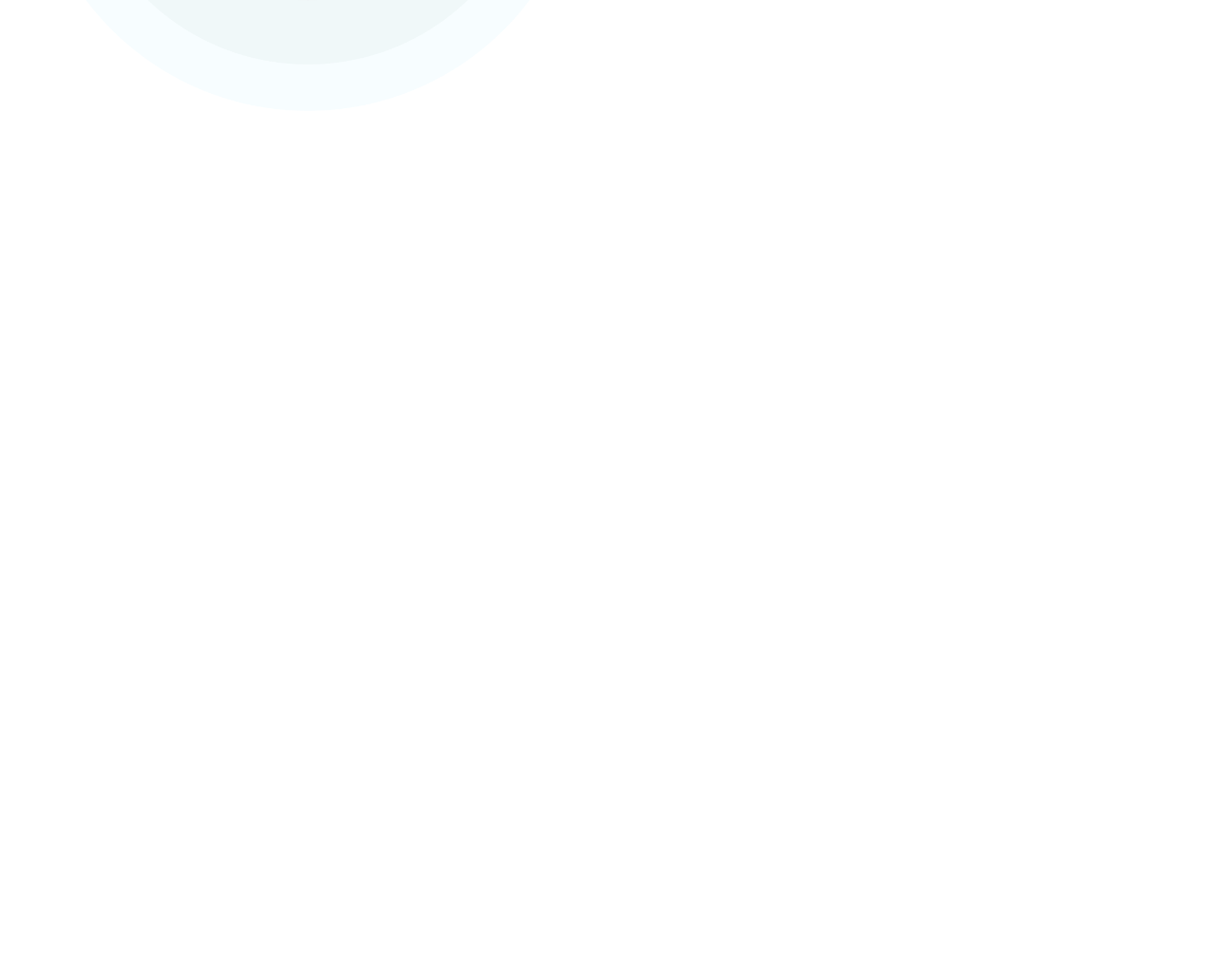
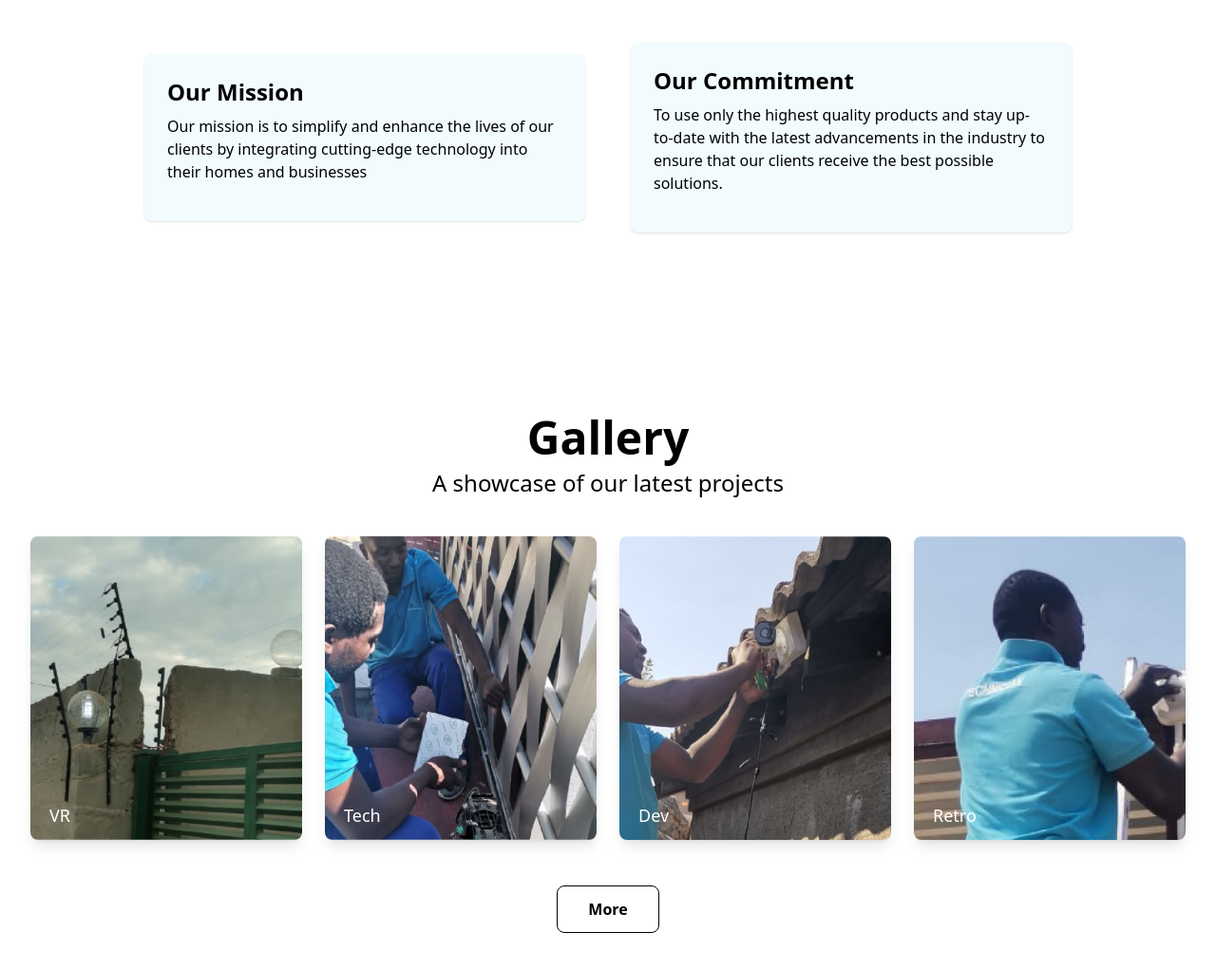
Before and after one commit to Thap310/Crefs-Tech, a website: page index.html in a window 1280 px wide. Shown: the part 3879-4900 px from the top of the page at 95% size. Before the commit the page ends 4092 px from the top, so only its background shows below. Drawn offline with Linux system fonts and the light colour scheme.

```diff
--- a/index.html
+++ b/index.html
@@ -384,17 +384,15 @@
 
         <!-- About -->
         <section id="feature" class="py-16 sm:py-20  lg:py-24 px-4 md:px-8">
-
-            <div class="mx-auto max-w-screen-xl">
+            <div class="mx-auto max-w-screen-lg">
                 <div class="grid gap-8 md:grid-cols-2 lg:gap-12 items-center  ">
-
                     <div>
-                        <div class="h-64 overflow-hidden rounded-lg bg-gray-100 h-auto">
+                        <div class="overflow-hidden rounded-lg bg-gray-100 h-auto lg:h-2/3">
                             <img src="./img/logo-ripples@4x.png" loading="lazy" alt="Photo by Martin Sanchez"
                                 class="h-full w-full object-cover object-center" />
                         </div>
                     </div>
-                    <div class="md:pt-8 lg:order-last ">
+                    <div class="md:pt-8 ">
                         <h1
                             class="mb-4 text-center text-2xl font-bold text-gray-800 md:text-3xl md:mb-6 md:text-left lg:text-5xl">
                             About Us
@@ -406,9 +404,97 @@
 
 
                     </div>
+                    <div class="flex flex-col rounded-lg shadow p-4 md:p-6 bg-light-blue">
+                        <h3 class="mb-2 text-lg font-semibold md:text-2xl">Our Mission</h3>
+                        <p class="mb-4 text-gray-500">Our mission is to simplify and enhance the lives of our clients by
+                            integrating cutting-edge technology into their homes and businesses </p>
+                    </div>
+                    <div class="flex flex-col rounded-lg shadow p-4 md:p-6 bg-light-blue">
+                        <h3 class="mb-2 text-lg font-semibold md:text-2xl">Our Commitment</h3>
+                        <p class="mb-4 text-gray-500">To use only the highest quality products and stay up-to-date with
+                            the latest advancements in the industry to ensure that our clients receive the best possible
+                            solutions.</p>
+
+                    </div>
+
                 </div>
             </div>
 
+        </section>
+
+        <!-- Gallery -->
+        <section class=" py-16 sm:py-20 lg:py-24">
+            <div class="mx-auto max-w-screen-2xl px-4 md:px-8">
+                <div class="mb-10">
+                    <h2 class="mb-2 text-center text-2xl font-bold md:text-3xl text-gray-800  lg:text-5xl">
+                        Gallery</h2>
+                    <p class=" mx-auto max-w-xl text-center md:text-lg lg:text-2xl">A showcase of our latest projects
+                    </p>
+                </div>
+
+                <div class="mb-8 grid grid-cols-2 gap-4 sm:grid-cols-3 md:mb-12 md:grid-cols-4 md:gap-6 xl:gap-8">
+                    <!-- image - start -->
+                    <a href="#"
+                        class="group relative flex h-48 items-end overflow-hidden rounded-lg bg-gray-100 shadow-lg md:h-80">
+                        <img src="./img/4x/Asset 3@4x-100.jpg" loading="lazy" alt="Photo by Minh Pham"
+                            class="absolute inset-0 h-full w-full object-cover object-center transition duration-200 group-hover:scale-110" />
+
+                        <div
+                            class="pointer-events-none absolute inset-0 bg-gradient-to-t from-gray-800 via-transparent to-transparent opacity-50">
+                        </div>
+
+                        <span class="relative ml-4 mb-3 inline-block text-sm text-white md:ml-5 md:text-lg">VR</span>
+                    </a>
+                    <!-- image - end -->
+
+                    <!-- image - start -->
+                    <a href="#"
+                        class="group relative flex h-48 items-end overflow-hidden rounded-lg bg-gray-100 shadow-lg md:h-80">
+                        <img src="./img/4x/Asset 4@4x-100.jpg" loading="lazy" alt="Photo by Magicle"
+                            class="absolute inset-0 h-full w-full object-cover object-center transition duration-200 group-hover:scale-110" />
+
+                        <div
+                            class="pointer-events-none absolute inset-0 bg-gradient-to-t from-gray-800 via-transparent to-transparent opacity-50">
+                        </div>
+
+                        <span class="relative ml-4 mb-3 inline-block text-sm text-white md:ml-5 md:text-lg">Tech</span>
+                    </a>
+                    <!-- image - end -->
+
+                    <!-- image - start -->
+                    <a href="#"
+                        class="group relative flex h-48 items-end overflow-hidden rounded-lg bg-gray-100 shadow-lg md:h-80">
+                        <img src="./img/4x/Asset 5@4x-100.jpg" loading="lazy" alt="Photo by Martin Sanchez"
+                            class="absolute inset-0 h-full w-full object-cover object-center transition duration-200 group-hover:scale-110" />
+
+                        <div
+                            class="pointer-events-none absolute inset-0 bg-gradient-to-t from-gray-800 via-transparent to-transparent opacity-50">
+                        </div>
+
+                        <span class="relative ml-4 mb-3 inline-block text-sm text-white md:ml-5 md:text-lg">Dev</span>
+                    </a>
+                    <!-- image - end -->
+
+                    <!-- image - start -->
+                    <a href="#"
+                        class="group relative flex h-48 items-end overflow-hidden rounded-lg bg-gray-100 shadow-lg md:h-80">
+                        <img src="./img/4x/Asset 6@4x-100.jpg" loading="lazy" alt="Photo by Lorenzo Herrera"
+                            class="absolute inset-0 h-full w-full object-cover object-center transition duration-200 group-hover:scale-110" />
+
+                        <div
+                            class="pointer-events-none absolute inset-0 bg-gradient-to-t from-gray-800 via-transparent to-transparent opacity-50">
+                        </div>
+
+                        <span class="relative ml-4 mb-3 inline-block text-sm text-white md:ml-5 md:text-lg">Retro</span>
+                    </a>
+                    <!-- image - end -->
+                </div>
+
+                <div class="flex justify-center gap-8 items-center">
+                    <a href="#"
+                        class="inline-block rounded-lg border bg-white px-8 py-3 text-center text-sm font-semibold text-gray-500 outline-none ring-indigo-300 transition duration-100 hover:bg-gray-100 focus-visible:ring active:bg-gray-200 md:px-8 md:py-3 md:text-base">More</a>
+                </div>
+            </div>
         </section>
     </main>
 
```
Also changed, not shown: css/style.css, img/4x/Asset 3@4x-100.jpg (added), img/4x/Asset 4@4x-100.jpg (added), img/4x/Asset 5@4x-100.jpg (added), img/4x/Asset 6@4x-100.jpg (added), img/4x/Asset 7@4x-100.jpg (added), img/4x/Asset 8@4x-100.jpg (added).
